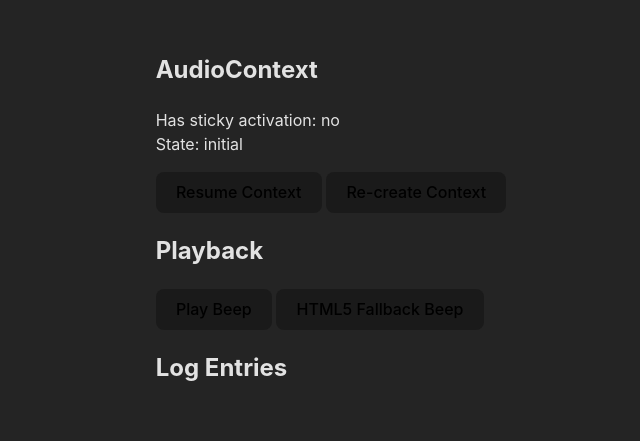
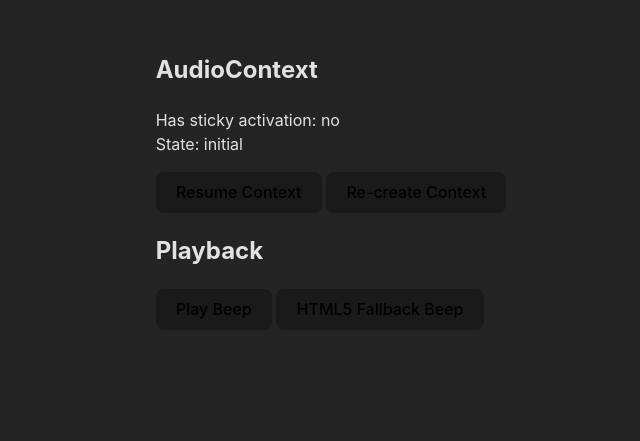
Before and after one commit to suzukieng/wa-pwa, a website built with Vite: page index.html in a window 1280 px wide. Shown: the whole page, without its empty margins (309-949 px from the left). Built offline with nearby package versions, Linux system fonts and the light colour scheme.

Commit message:
feat: use a bit less space

```diff
--- a/index.html
+++ b/index.html
@@ -30,7 +30,6 @@
     </div>
 
     <div id="logs">
-        <h2>Log Entries</h2>
     </div>
 
     <template id="log-entry-template">
```
